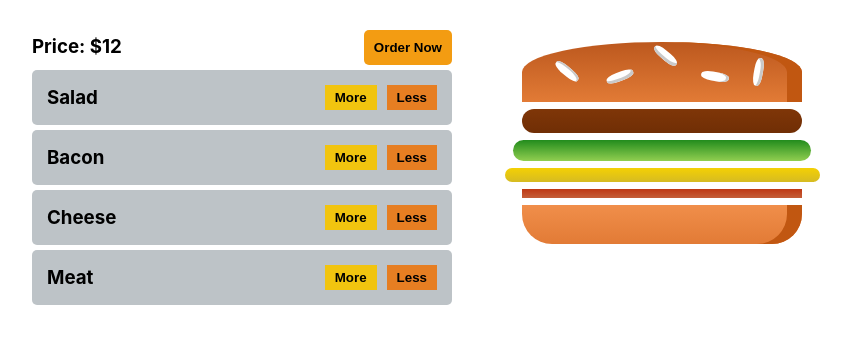
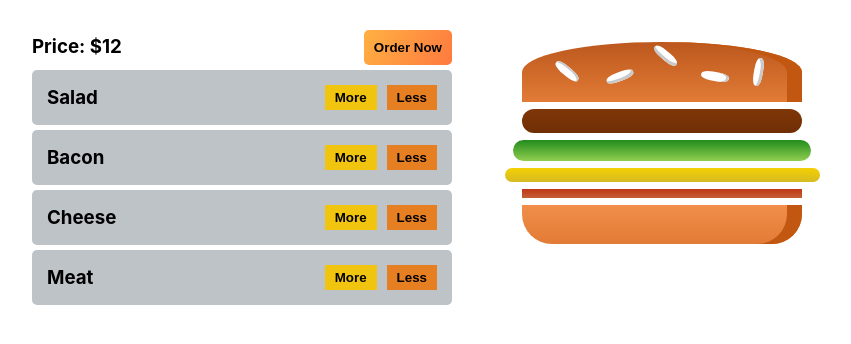
Before and after one commit to LucasSonego/BurgerBuilder, a React (Create React App) app: page / in a window 1280 px wide. Shown: the top 344 px of the page, without its empty margins (203-1054 px from the left). Built offline with nearby package versions, Linux system fonts and the light colour scheme.

Commit message:
style: colors

```diff
--- a/src/components/Burger/OrderSummary/styles.js
+++ b/src/components/Burger/OrderSummary/styles.js
@@ -1,7 +1,7 @@
 import styled from "styled-components";
 
 export const Container = styled.div`
-  color: #7f8c8d;
+  color: #2d2d2d;
 `;
 
 export const Title = styled.h2`
--- a/src/containers/BurgerBuilder/styles.js
+++ b/src/containers/BurgerBuilder/styles.js
@@ -32,7 +32,7 @@ export const Controls = styled.div`
 `;
 
 export const OrderButton = styled.button`
-  background: #f39c12;
+  background-image: linear-gradient(120deg, #ffb142, #ff793f);
   color: #000;
   padding: 10px;
   font-weight: bold;
```
